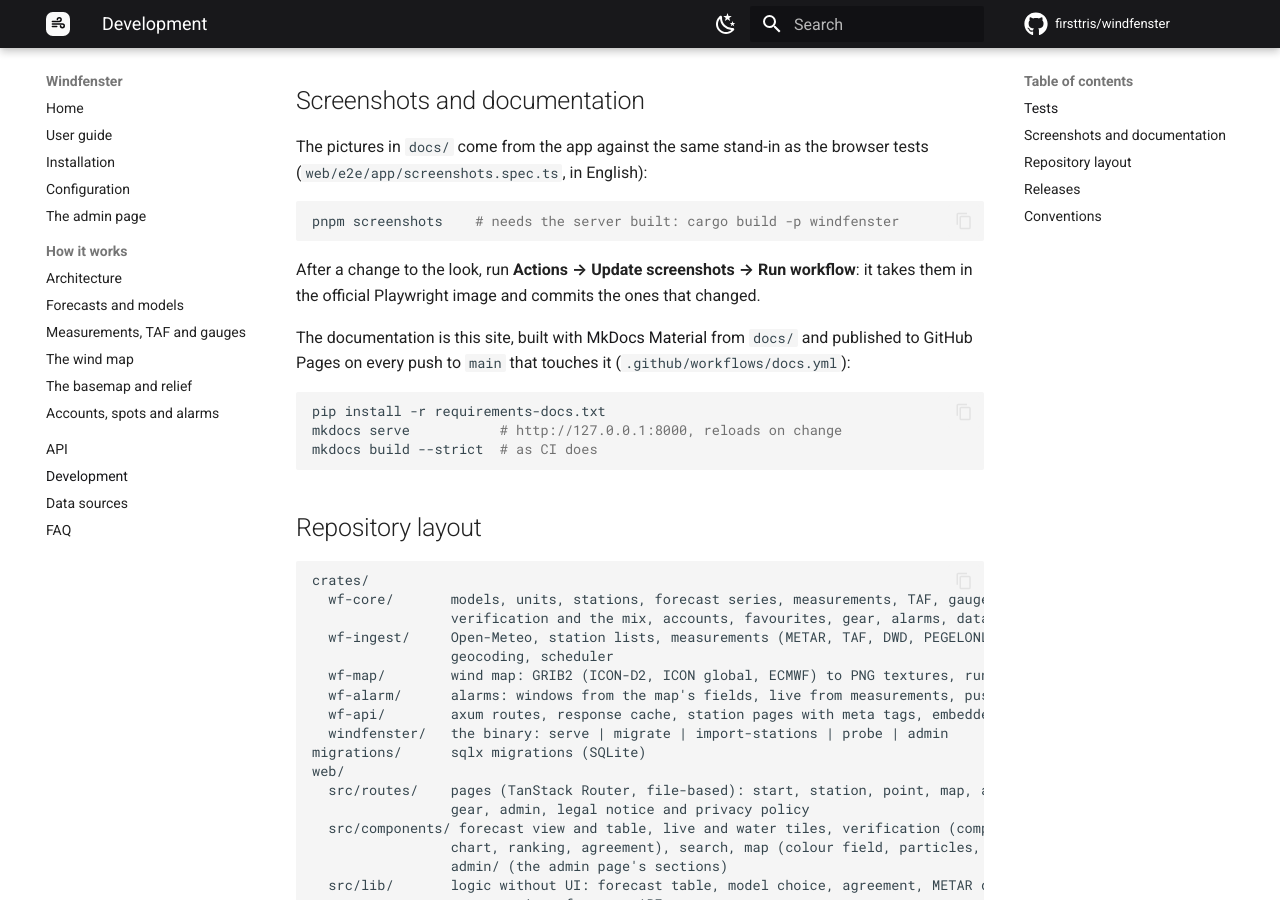
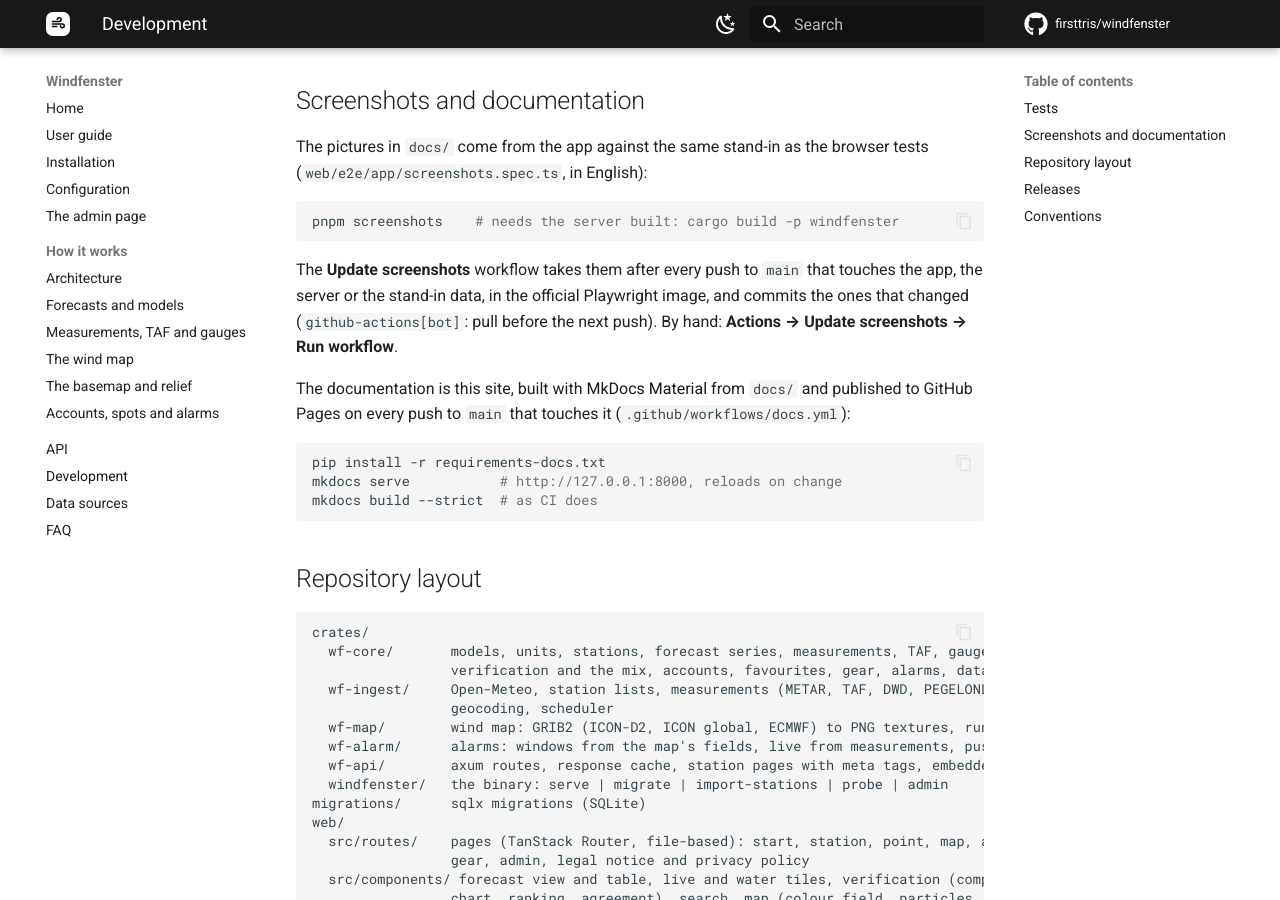
Before and after one commit to firsttris/windfenster, an MkDocs documentation site: the page built from docs/development.md, in a window 1280 px wide and 900 px high, scrolled down 1453 px. Built offline with MkDocs 1.6.1 and Material for MkDocs 9.7.7, drawn with Linux system fonts in a browser that asks for light colours; comment, search, counter and statistics services are not loaded.

Commit message:
Screenshots: taken after every push to main that can change them
The Update screenshots workflow ran only by hand, so the pictures fell
behind and a broken screenshot test went unnoticed for a day. It now
also runs on pushes to main touching the app, the server, the stand-in
data or the lockfile; its own commit (GITHUB_TOKEN) starts no run, and
commit-changes rebases onto a branch that moved meanwhile.

Co-Authored-By: Claude Opus 5.5 <noreply@anthropic.com>
Claude-Session: https://claude.ai/code/session_01LXFzNiqhHMfTLBqpuHZTqz

````diff
--- a/docs/development.md
+++ b/docs/development.md
@@ -71,8 +71,10 @@ The pictures in `docs/` come from the app against the same stand-in as the brows
 pnpm screenshots    # needs the server built: cargo build -p windfenster
 ```
 
-After a change to the look, run **Actions → Update screenshots → Run workflow**: it takes them in
-the official Playwright image and commits the ones that changed.
+The **Update screenshots** workflow takes them after every push to `main` that touches the app,
+the server or the stand-in data, in the official Playwright image, and commits the ones that
+changed (`github-actions[bot]`: pull before the next push). By hand: **Actions → Update
+screenshots → Run workflow**.
 
 The documentation is this site, built with [MkDocs Material](https://squidfunk.github.io/mkdocs-material/)
 from `docs/` and published to GitHub Pages on every push to `main` that touches it
````
Also changed, not shown: CLAUDE.md (+3 -2 lines), 1 other file.
